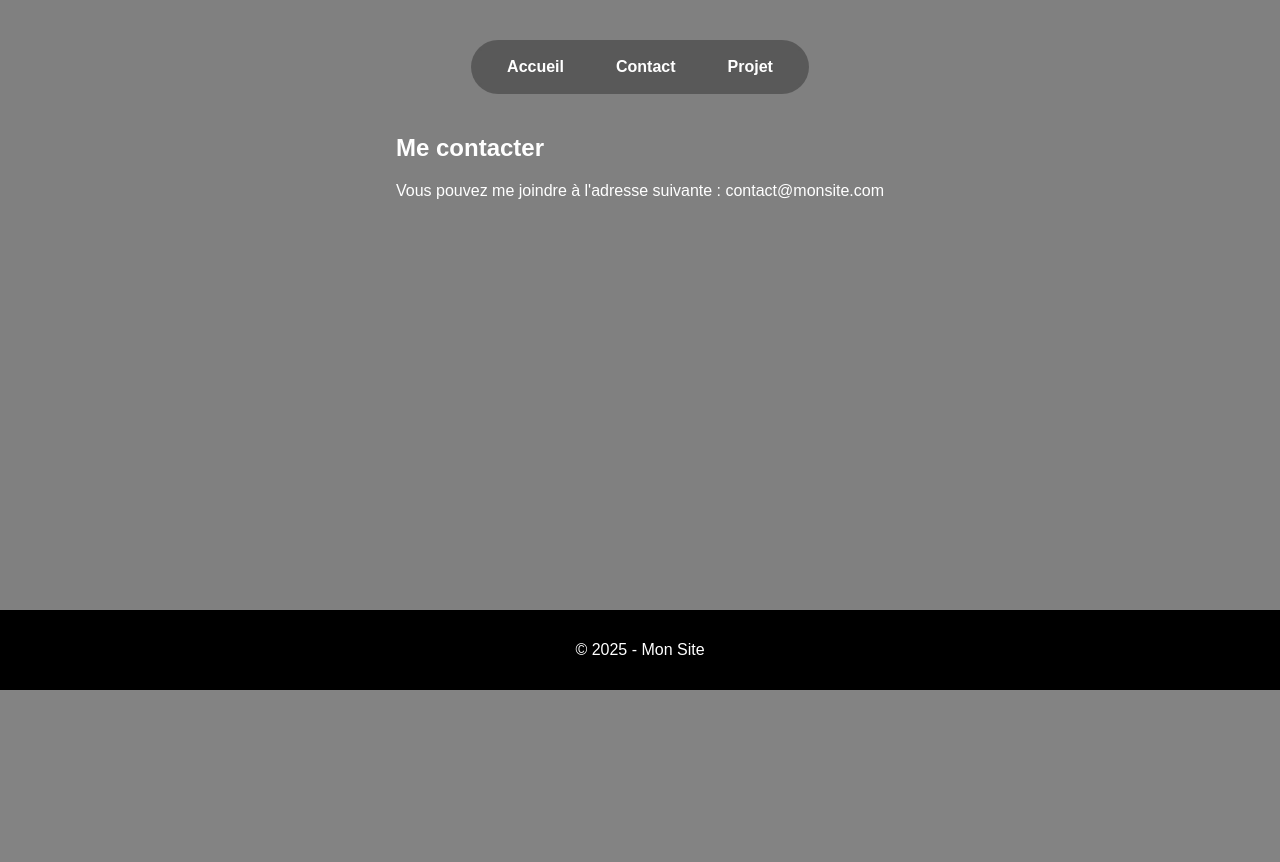
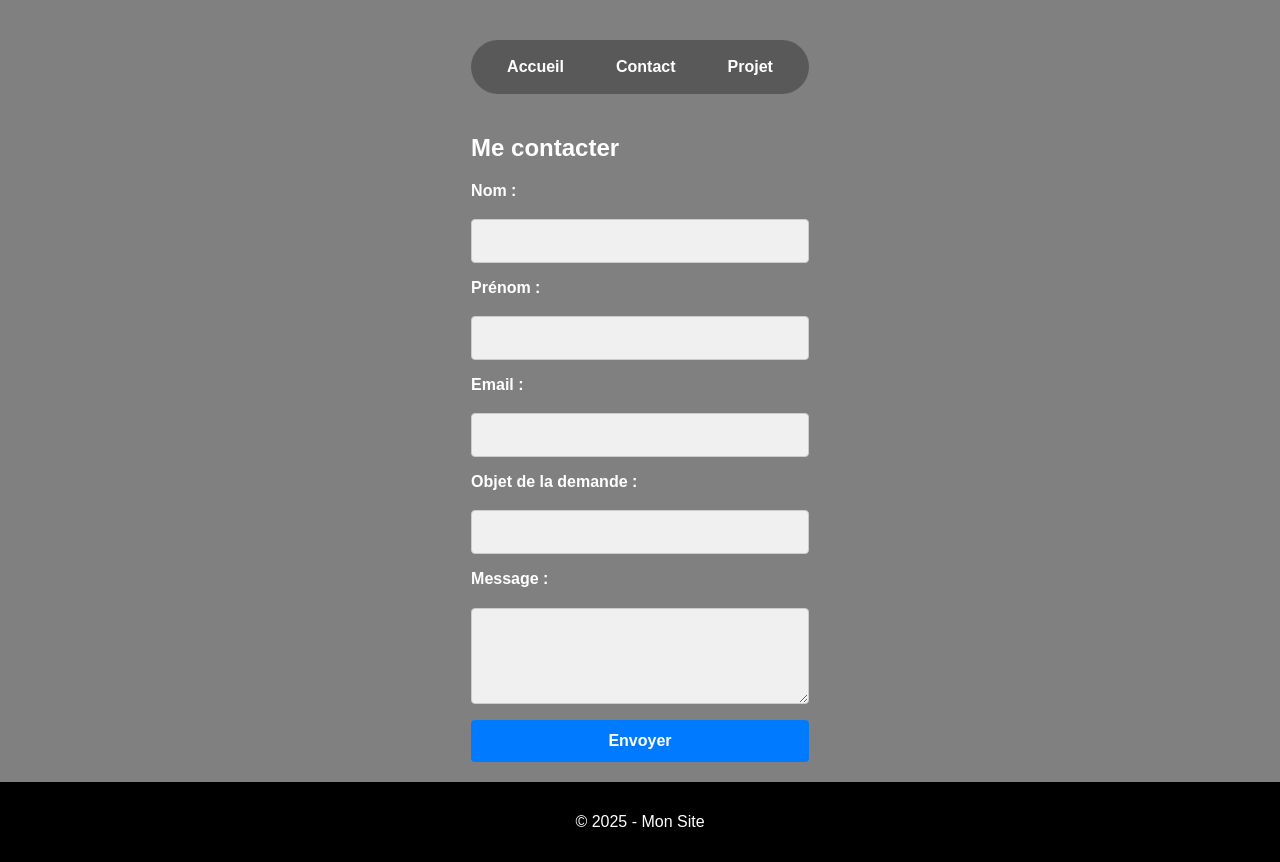
Before and after one commit to tyf13/site_TLJB, a Flask app: page /contact in a window 1280 px wide. Shown: the part 110-972 px from the top of the page. Before the commit the page ends 800 px from the top, so only its background shows below. Run offline with Flask 3, Linux system fonts and the light colour scheme.

Commit message:
Update contact.html

```diff
--- a/templates/contact.html
+++ b/templates/contact.html
@@ -30,7 +30,36 @@
         <main>
             <section>
                 <h2>Me contacter</h2>
-                <p>Vous pouvez me joindre à l'adresse suivante : contact@monsite.com</p>
+
+                <!-- Affichage des messages flash -->
+                {% with messages = get_flashed_messages(with_categories=true) %}
+                  {% if messages %}
+                    {% for category, message in messages %}
+                      <div class="flash {{ category }}">{{ message }}</div>
+                    {% endfor %}
+                  {% endif %}
+                {% endwith %}
+
+                <!-- Formulaire HTML classique -->
+                <form method="POST" action="{{ url_for('contact') }}" class="contact-form">
+
+                    <label for="nom">Nom :</label>
+                    <input type="text" id="nom" name="nom" required>
+
+                    <label for="prenom">Prénom :</label>
+                    <input type="text" id="prenom" name="prenom" required>
+
+                    <label for="email">Email :</label>
+                    <input type="email" id="email" name="email" required>
+
+                    <label for="objet">Objet de la demande :</label>
+                    <input type="text" id="objet" name="objet" required>
+
+                    <label for="message">Message :</label>
+                    <textarea id="message" name="message" rows="5" required></textarea>
+
+                    <button type="submit">Envoyer</button>
+                </form>
             </section>
         </main>
 
@@ -40,7 +69,6 @@
         <p>&copy; 2025 - Mon Site</p>
     </footer>
 
-
     <script src="{{ url_for('static', filename='js/script.js') }}"></script>
 
 </body>
```
